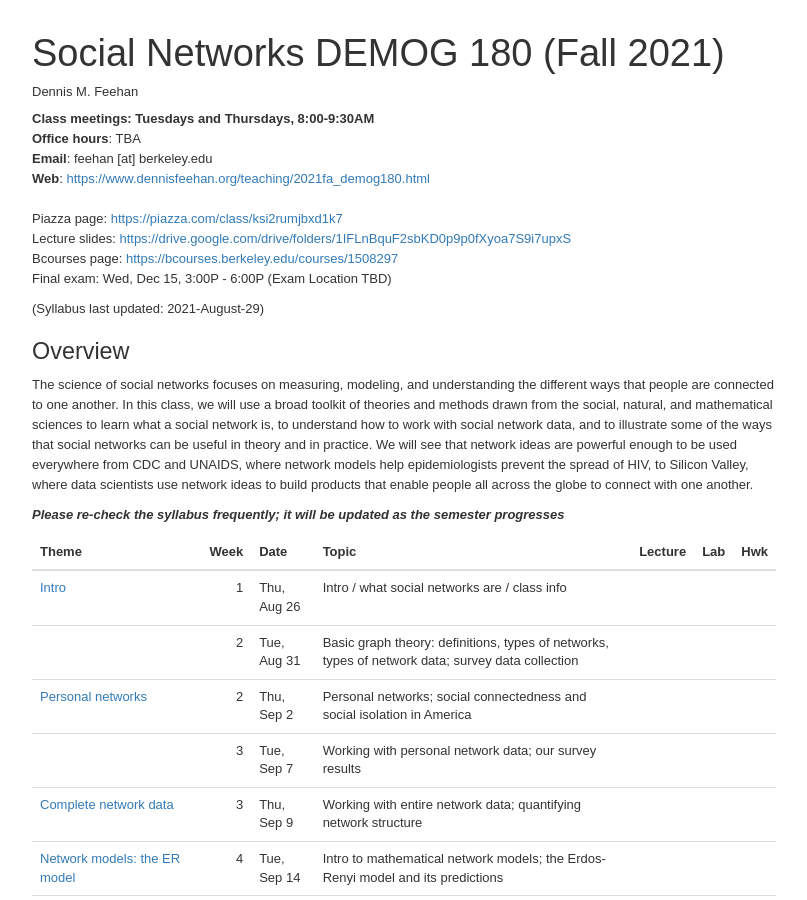
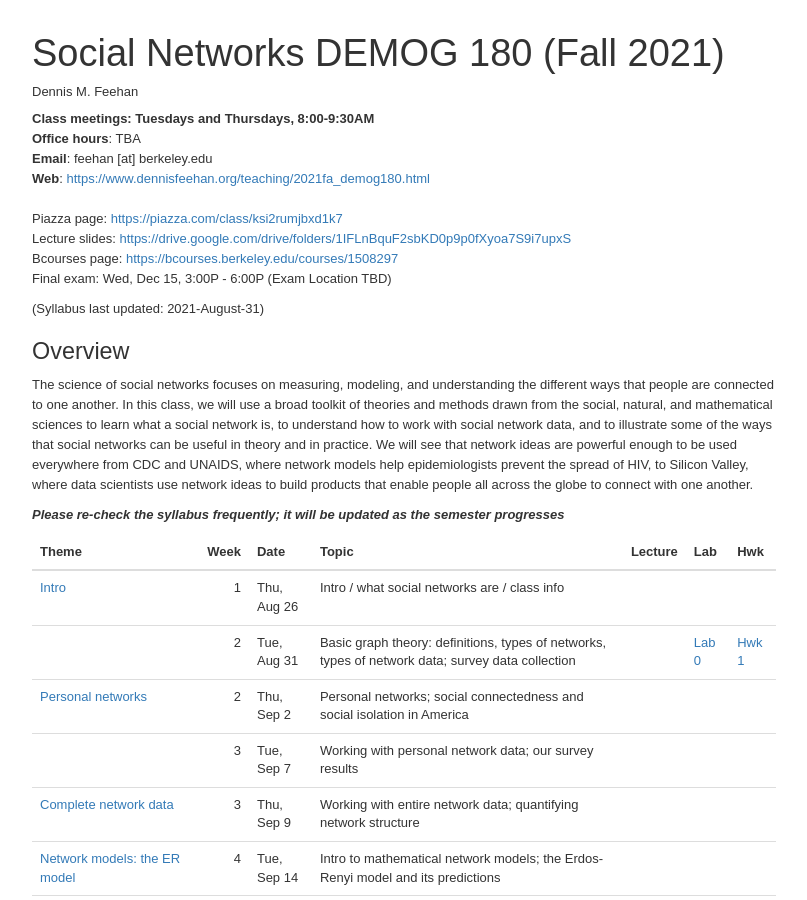
Before and after one commit to dfeehan/dfeehan.github.io, a Jekyll site: the page teaching/2021fa_demog180.html, which Jekyll copies as it is, in a window 1280 px wide and 900 px high. Shown: the whole window, without its empty margins (236-1043 px from the left). Built offline with Jekyll 4.4.1, drawn with Linux system fonts in a browser that asks for light colours.

Commit message:
updated syllabus

```diff
--- a/teaching/2021fa_demog180.html
+++ b/teaching/2021fa_demog180.html
@@ -193,7 +193,7 @@ WISHLIST:
 <BR> Piazza page: <a href="https://piazza.com/class/ksi2rumjbxd1k7">https://piazza.com/class/ksi2rumjbxd1k7</a><br />
 Lecture slides: <a href="https://drive.google.com/drive/folders/1IFLnBquF2sbKD0p9p0fXyoa7S9i7upxS">https://drive.google.com/drive/folders/1IFLnBquF2sbKD0p9p0fXyoa7S9i7upxS</a><br />
 Bcourses page: <a href="https://bcourses.berkeley.edu/courses/1508297">https://bcourses.berkeley.edu/courses/1508297</a> <BR> Final exam: Wed, Dec 15, 3:00P - 6:00P (Exam Location TBD) <BR></p>
-<p>(Syllabus last updated: 2021-August-29)</p>
+<p>(Syllabus last updated: 2021-August-31)</p>
 <div id="overview" class="section level2">
 <h2>Overview</h2>
 <p>The science of social networks focuses on measuring, modeling, and understanding the different ways that people are connected to one another. In this class, we will use a broad toolkit of theories and methods drawn from the social, natural, and mathematical sciences to learn what a social network is, to understand how to work with social network data, and to illustrate some of the ways that social networks can be useful in theory and in practice. We will see that network ideas are powerful enough to be used everywhere from CDC and UNAIDS, where network models help epidemiologists prevent the spread of HIV, to Silicon Valley, where data scientists use network ideas to build products that enable people all across the globe to connect with one another.</p>
@@ -260,8 +260,10 @@ Basic graph theory: definitions, types of networks, types of network data; surve
 <td style="text-align:left;">
 </td>
 <td style="text-align:left;">
+<a href="https://datahub.berkeley.edu/hub/user-redirect/git-pull?repo=https%3A%2F%2Fgithub.com%2Fdfeehan%2Fdemog180-fa2021&amp;urlpath=tree%2Fdemog180-fa2021%2Flab%2Flab0%2Flab0.ipynb&amp;branch=main">Lab 0</a>
 </td>
 <td style="text-align:left;">
+<a href="https://tinyurl.com/demog180-fa21-hwk01">Hwk 1</a>
 </td>
 </tr>
 <tr>
@@ -919,7 +921,7 @@ READING WEEK
 </ul>
 <p>Other resources:</p>
 <ul>
-<li><a href="!--%20http://datahub.berkeley.edu/user-redirect/interact?account=dfeehan&amp;repo=demog180-sp2019&amp;branch=master&amp;path=labs/Lab0/lab0.ipynb%20--">Lab 0: some Python basics</a></li>
+<li><a href="https://datahub.berkeley.edu/hub/user-redirect/git-pull?repo=https%3A%2F%2Fgithub.com%2Fdfeehan%2Fdemog180-fa2021&amp;urlpath=tree%2Fdemog180-fa2021%2Flab%2Flab0%2Flab0.ipynb&amp;branch=main">Lab 0: some Python basics</a></li>
 </ul>
 <p>Reading:</p>
 <ul>
```
